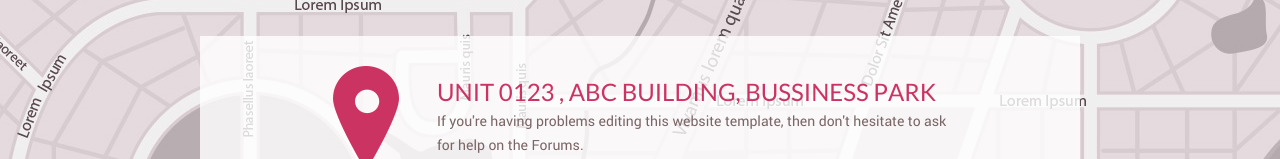
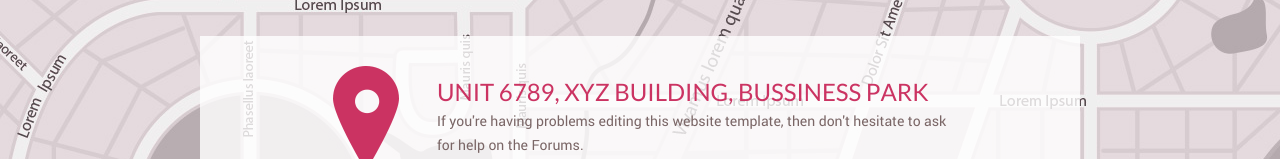
Before and after one commit to Jaibw/FrozenYogurtShop, a plain HTML site: page contact.html in a window 1280 px wide. Shown: the part 204-363 px from the top of the page. Drawn offline with Linux system fonts and the light colour scheme.

Commit message:
Update contact.html

```diff
--- a/contact.html
+++ b/contact.html
@@ -50,7 +50,7 @@
 				<div>
 					<div>
 						<img src="images/check-in.png" alt="">
-						<h1>UNIT 0123 , ABC BUILDING, BUSSINESS PARK</h1>
+						<h1>UNIT 6789, XYZ BUILDING, BUSSINESS PARK</h1>
 						<p>If you're having problems editing this website template, then don't hesitate to ask for help on the Forums.</p>
 					</div>
 				</div>
```
